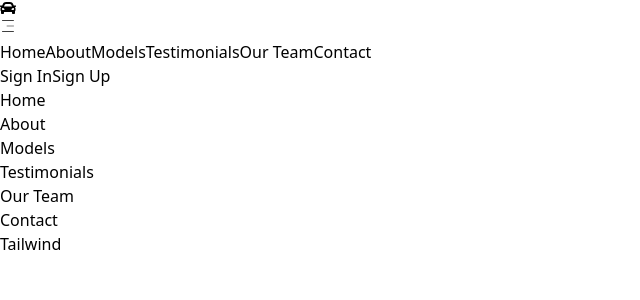
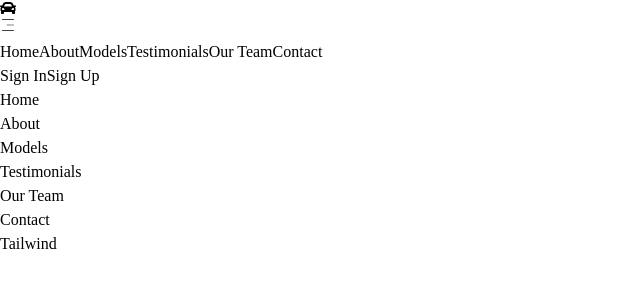
Before and after one commit to samuelmevik/car-rental, a React (Vite) app: page / in a window 1280 px wide. Shown: the top 300 px of the page, without its empty margins (0-640 px from the left). Built offline with nearby package versions, Linux system fonts and the light colour scheme.

Commit message:
Add: Fonts

```diff
--- a/src/index.css
+++ b/src/index.css
@@ -1,3 +1,22 @@
 @tailwind base;
 @tailwind components;
 @tailwind utilities;
+
+body {
+  font-family: SpaceGrotesk-Regular;
+  font-size: 1rem;
+  line-height: 1.5;
+  font-weight: 400;
+}
+
+h1 {
+  font-family: SpaceGrotesk-Light;
+  line-height: 1.2;
+  font-weight: 500;
+  font-size: 64px;
+  margin-bottom: 40px;
+}
+h2 {
+  font-family: SpaceGrotesk-Medium;
+  font-size: 32px;
+}
```
